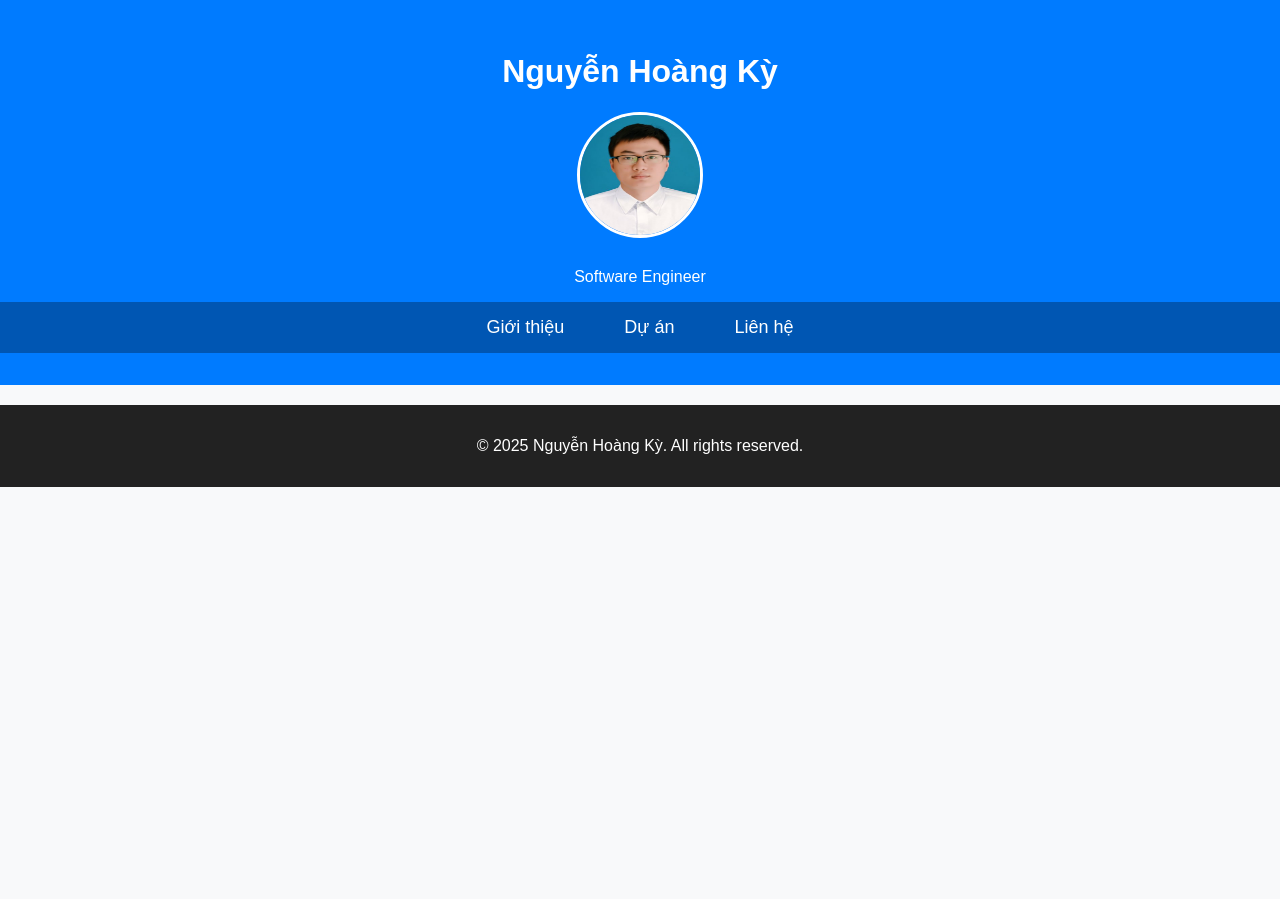
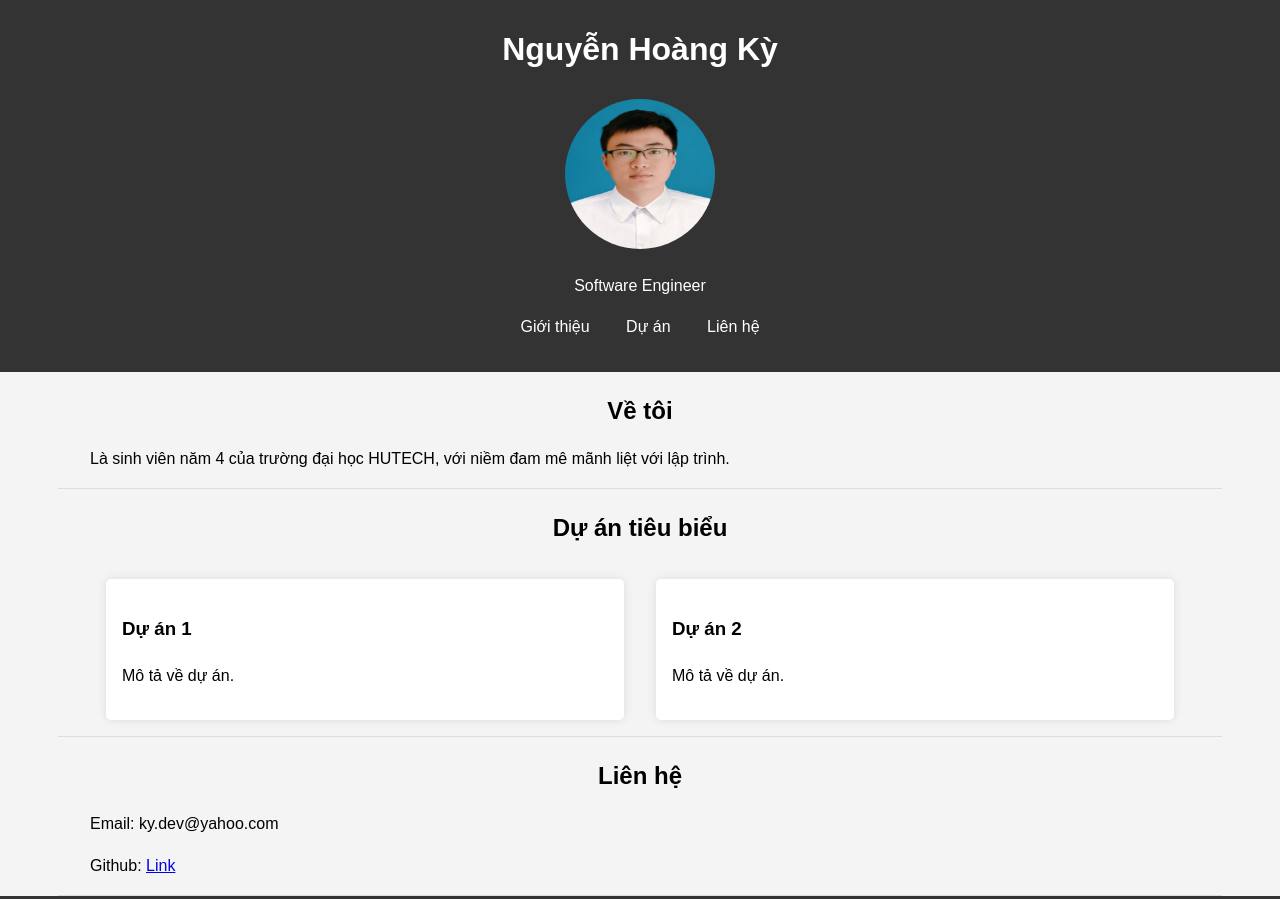
Before and after one commit to HuuChau10/Nhom8, a plain HTML site: page html/Ky.html in a window 1280 px wide. Shown: the top 899 px of the page. Before the commit the page ends 800 px from the top, so only its background shows below. Drawn offline with Linux system fonts and the light colour scheme.

Commit message:
[UPDATE] fix ky.html

```diff
--- a/html/Ky.html
+++ b/html/Ky.html
@@ -4,7 +4,76 @@
     <meta charset="UTF-8">
     <meta name="viewport" content="width=device-width, initial-scale=1.0">
     <title>Website Cá Nhân</title>
-    <link rel="stylesheet" href="../style/Ky.css">
+    <style>
+        body {
+            font-family: Arial, sans-serif;
+            line-height: 1.6;
+            margin: 0;
+            padding: 0;
+            background-color: #f4f4f4;
+        }
+        header {
+            background: #333;
+            color: #fff;
+            padding: 1rem 0;
+            text-align: center;
+        }
+        header img {
+            border-radius: 50%;
+            width: 150px;
+            height: 150px;
+            margin-top: 1rem;
+        }
+        header h1 {
+            margin: 0.5rem 0;
+        }
+        nav ul {
+            list-style: none;
+            padding: 0;
+        }
+        nav ul li {
+            display: inline;
+            margin: 0 1rem;
+        }
+        nav ul li a {
+            color: #fff;
+            text-decoration: none;
+        }
+        .container {
+            max-width: 1100px;
+            margin: auto;
+            overflow: hidden;
+            padding: 0 2rem;
+        }
+        section {
+            padding: 2rem 0;
+            border-bottom: 1px solid #ddd;
+        }
+        section h2 {
+            text-align: center;
+            margin-bottom: 1rem;
+        }
+        .projects {
+            display: flex;
+            justify-content: space-around;
+            flex-wrap: wrap;
+        }
+        .project {
+            background: #fff;
+            padding: 1rem;
+            margin: 1rem;
+            border-radius: 5px;
+            box-shadow: 0 0 10px rgba(0, 0, 0, 0.1);
+            flex: 1 1 calc(45% - 2rem);
+            box-sizing: border-box;
+        }
+        footer {
+            text-align: center;
+            padding: 1rem 0;
+            background: #333;
+            color: #fff;
+        }
+    </style>
 </head>
 <body>
     <header>
--- a/style/Ky.css
+++ /dev/null
@@ -1,71 +0,0 @@
-body {
-    font-family: 'Poppins', sans-serif;
-    margin: 0;
-    padding: 0;
-    box-sizing: border-box;
-    background-color: #f8f9fa;
-    color: #333;
-    text-align: center;
-}
-
-header {
-    background-color: #007bff;
-    color: white;
-    text-align: center;
-    padding: 2rem 0;
-}
-
-header img {
-    width: 120px;
-    height: 120px;
-    border-radius: 50%;
-    margin-bottom: 10px;
-    border: 3px solid white;
-}
-
-nav ul {
-    list-style: none;
-    padding: 0;
-    background-color: #0056b3;
-    display: flex;
-    justify-content: center;
-    gap: 20px;
-    padding: 15px 0;
-    margin: 0;
-}
-
-nav ul li {
-    display: inline;
-}
-
-nav ul li a {
-    text-decoration: none;
-    color: white;
-    font-size: 18px;
-    padding: 10px 20px;
-    border-radius: 5px;
-    transition: background 0.3s;
-}
-
-nav ul li a:hover {
-    background: #004494;
-}
-
-section {
-    display: none;
-    padding: 40px 20px;
-    max-width: 800px;
-    margin: auto;
-    background: white;
-    border-radius: 10px;
-    box-shadow: 0 0 10px rgba(0, 0, 0, 0.1);
-    margin-top: 20px;
-}
-
-footer {
-    text-align: center;
-    padding: 1rem;
-    background: #222;
-    color: white;
-    margin-top: 20px;
-}
```
